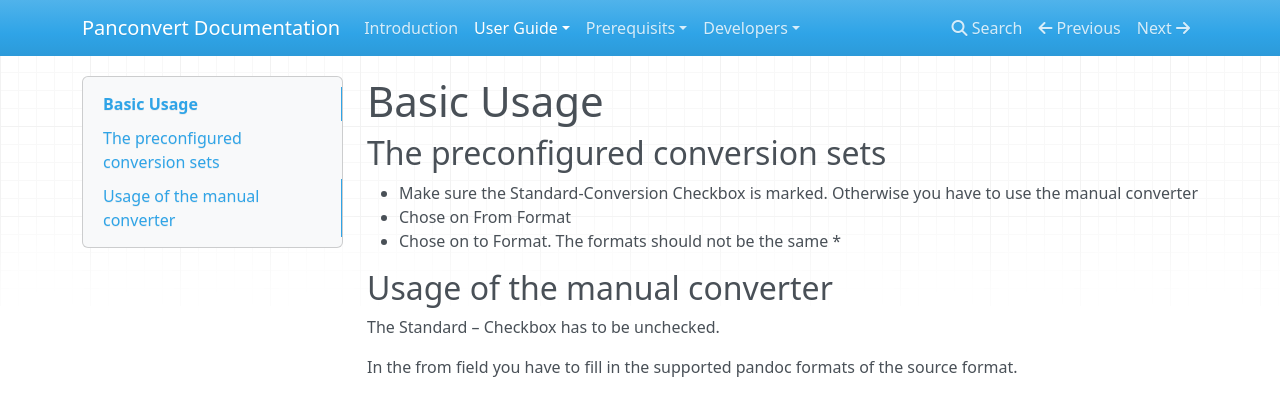
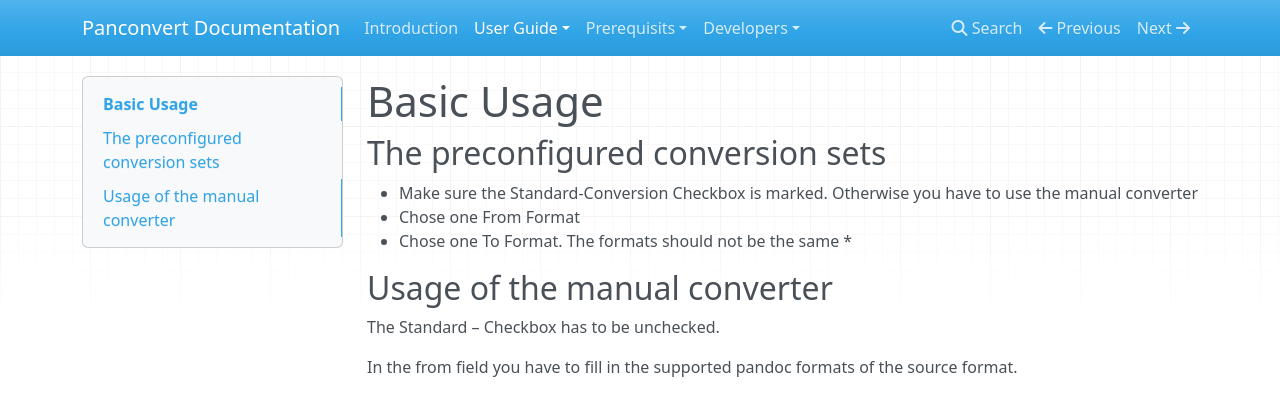
Before and after one commit to apaeffgen/PanConvert, an MkDocs documentation site: the page built from docs/User_Guide/Basic_Usage.md, in a window 1280 px wide. Shown: the top 399 px of the page. Built offline with MkDocs 1.6.1, drawn with Linux system fonts in a browser that asks for light colours; nearby versions of some CDN libraries; old or Windows-style settings are respelled for this version of MkDocs.

Commit message:
Documentation Update

```diff
--- a/docs/User_Guide/Basic_Usage.md
+++ b/docs/User_Guide/Basic_Usage.md
@@ -3,8 +3,8 @@
 ## The preconfigured conversion sets
 
 * Make sure the Standard-Conversion Checkbox is marked. Otherwise you have to use the manual converter
-* Chose on From Format
-* Chose on to Format. The formats should not be the same
+* Chose one From Format
+* Chose one To Format. The formats should not be the same
 *
 ## Usage of the manual converter
 
```
Also changed, not shown: docs/index.md (+5 -5 lines), readme.md (+10 -7 lines).
